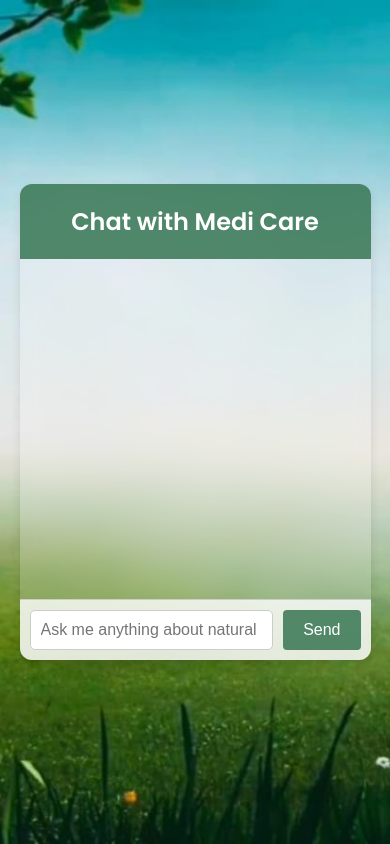
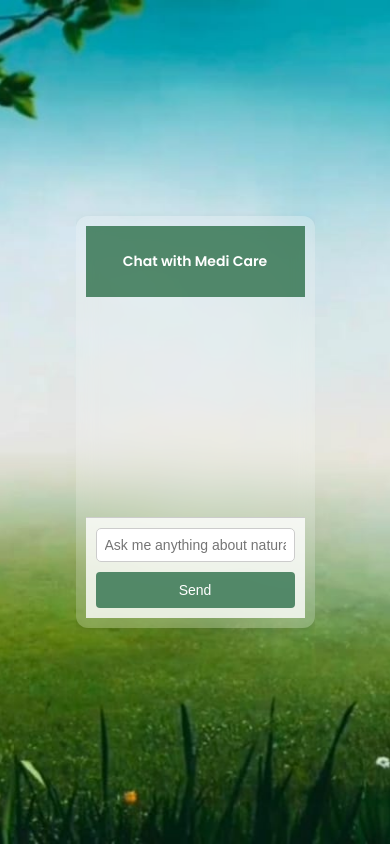
Before and after one commit to Jayendragopi/MediCare_ChatBot, a Flask app: page /chat in a window 390 px wide. Run offline with Flask 3, Linux system fonts and the light colour scheme.

Commit message:
Update chat.html

```diff
--- a/templates/chat.html
+++ b/templates/chat.html
@@ -126,6 +126,97 @@
             font-size: 20px;
             color: black;
         }
+
+
+    /* Styles for larger screens */
+   /*  @media (min-width: 768px) {
+        .container {
+            width: 70%;
+            max-width: 700px;
+        }
+    } */
+
+    /* Tablet screens */
+    @media (max-width: 768px) {
+        .container {
+            width: 90%;
+            max-width: 600px;
+        }
+
+        .header h1 {
+            font-size: 20px;
+        }
+
+        .chat-window {
+            width: 90%;
+            height: 250px;
+        }
+
+        .message-content {
+            font-size: 14px;
+            padding: 6px;
+        }
+
+        .input-area input, .input-area button {
+            font-size: 14px;
+        }
+
+        .input-area button {
+            padding: 8px 16px;
+        }
+    }
+
+    /* Mobile screens */
+    @media (max-width: 480px) {
+        .container {
+            width: 100%;
+            padding: 10px;
+            max-width: 100%;
+        }
+
+        .header h1 {
+            font-size: 14px;
+            padding: 5px;
+        }
+
+        .chat-window {
+            width: 100%;
+            height: 200px;
+            padding: 10px;
+        }
+
+        .message-content {
+            font-size: 12px;
+            padding: 5px;
+        }
+
+        .input-area {
+            flex-direction: column;
+            padding: 10px;
+        }
+
+        .input-area input {
+            width: 100%;
+            font-size: 14px;
+            margin-bottom: 10px;
+            padding: 8px;
+            box-sizing: border-box;
+        }
+
+        .input-area button {
+            width: 100%;
+            font-size: 14px;
+            padding: 10px;
+            margin-left: 0;
+        }
+
+        .icon {
+            font-size: 16px;
+        }
+    }
+
+
+
     </style>
 </head>
 <body>
```
